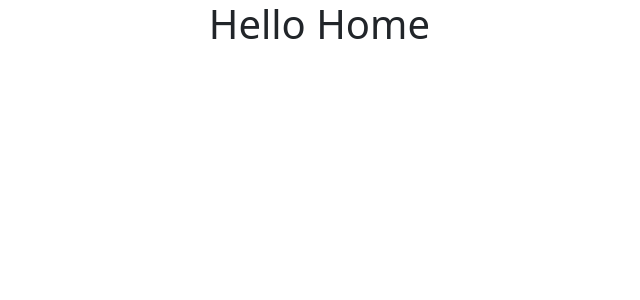
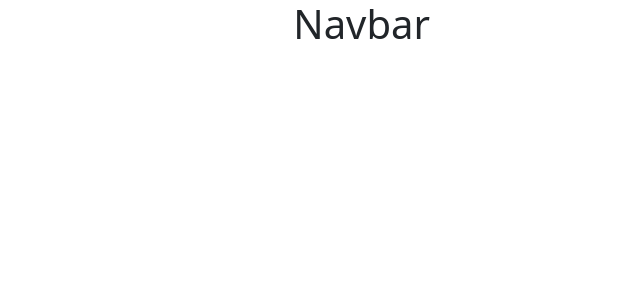
Before and after one commit to axelthereal/Fragrance-vuejs, a Vue app: page / in a window 1280 px wide. Shown: the top 300 px of the page, without its empty margins (210-850 px from the left). Built offline with nearby package versions, Linux system fonts and the light colour scheme.

Commit message:
minor changes

```diff
--- a/src/views/HomeView.vue
+++ b/src/views/HomeView.vue
@@ -6,7 +6,7 @@ import Navbar from "@/components/headerComponents/Navbar.vue"
 
 <template>
   <main>
-    <h1>Hello Home</h1>
+    <Navbar />
   </main>
 </template>
 
```
